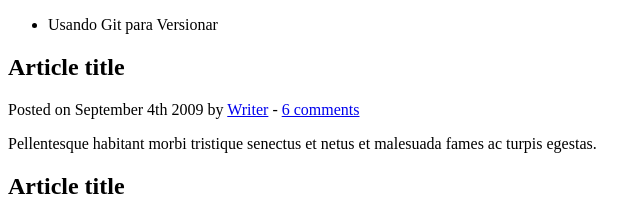
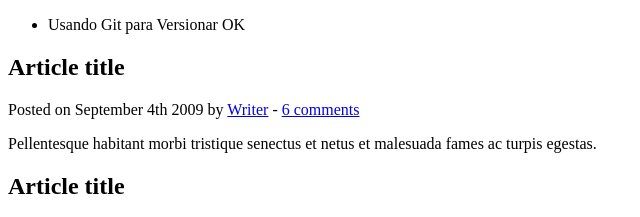
Before and after one commit to DehyroM/demo-repo2, a plain HTML site: page index.html in a window 1280 px wide. Shown: the top 217 px of the page, 0-640 px from the left. Drawn offline with Linux system fonts and the light colour scheme.

Commit message:
Se modificó index.html

```diff
--- a/index.html
+++ b/index.html
@@ -12,7 +12,7 @@
 	<header>
 		<nav>
 			<ul>
-				<li>Usando Git para Versionar</li>
+				<li>Usando Git para Versionar OK</li>
 			</ul>
 		</nav>
 	</header>
```
